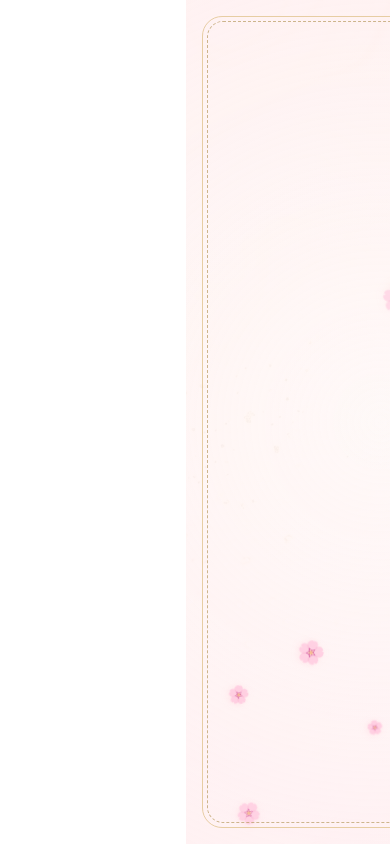
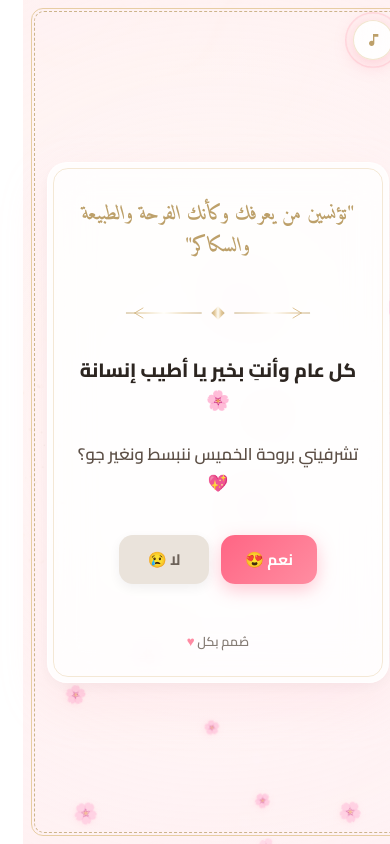
Before and after one commit to wedding15/date, a React (Vite) app: page / in a window 390 px wide. Both pictures are taken after a click on the button "افتح الرسالة 💌". Built offline with nearby package versions, Linux system fonts and the light colour scheme; a web font is replaced by a local one.

Commit message:
fix: resolve animation entry bug and add mobile responsive styles

```diff
--- a/src/App.tsx
+++ b/src/App.tsx
@@ -308,7 +308,7 @@ export default function App() {
               key="invitation"
               className="card"
               initial={{ opacity: 0, scale: 0.85, rotateY: -90 }}
-              animate={{ opacity: 1, scale: 1 }}
+              animate={{ opacity: 1, scale: 1, rotateY: 0 }}
               exit={{ opacity: 0, y: -20 }}
               transition={{ duration: 0.6 }}
             >
--- a/src/index.css
+++ b/src/index.css
@@ -482,3 +482,104 @@ body {
   0%, 100% { transform: scale(1); }
   50% { transform: scale(1.2); }
 }
+
+/* ─── Centering & Responsiveness ─── */
+#root {
+  width: 100%;
+  height: 100%;
+  display: flex;
+  align-items: center;
+  justify-content: center;
+}
+
+@media (max-width: 480px) {
+  .page-frame {
+    inset: 8px;
+    border-radius: 12px;
+  }
+  .page-frame::after {
+    inset: 2px;
+    border-radius: 10px;
+  }
+  .card {
+    padding: 28px 20px;
+    border-radius: 20px;
+    gap: 16px;
+  }
+  .card::before {
+    inset: 5px;
+    border-radius: 15px;
+  }
+  .poetry-text {
+    font-size: 1.25rem;
+    line-height: 1.6;
+    margin: 8px 0;
+  }
+  .main-greeting {
+    font-size: 1.2rem;
+  }
+  .main-question {
+    font-size: 1.05rem;
+  }
+  .btn-container {
+    gap: 12px;
+    margin-top: 16px;
+  }
+  .btn {
+    padding: 10px 24px;
+    font-size: 0.95rem;
+    min-width: 90px;
+  }
+  .envelope-crest {
+    width: 80px;
+    height: 80px;
+    margin-bottom: 16px;
+  }
+  .envelope-crest svg {
+    width: 35px;
+    height: 35px;
+  }
+  .envelope-title {
+    font-size: 1.2rem;
+  }
+  .envelope-subtitle {
+    font-size: 0.95rem;
+    margin-bottom: 24px;
+  }
+  .btn-gold-shimmer {
+    padding: 12px 32px;
+    font-size: 1.05rem;
+  }
+  .success-title {
+    font-size: 1.4rem;
+  }
+  .success-message {
+    font-size: 1rem;
+    margin-bottom: 16px;
+  }
+  .countdown-box {
+    padding: 12px;
+  }
+  .countdown-unit {
+    min-width: 45px;
+  }
+  .countdown-val {
+    font-size: 1.2rem;
+    height: 38px;
+    border-radius: 8px;
+  }
+  .countdown-lbl {
+    font-size: 0.7rem;
+    margin-top: 4px;
+  }
+  .music-toggle-btn {
+    top: 20px;
+    right: 20px;
+    width: 40px;
+    height: 40px;
+  }
+  .music-toggle-btn__icon {
+    width: 16px;
+    height: 16px;
+  }
+}
```
